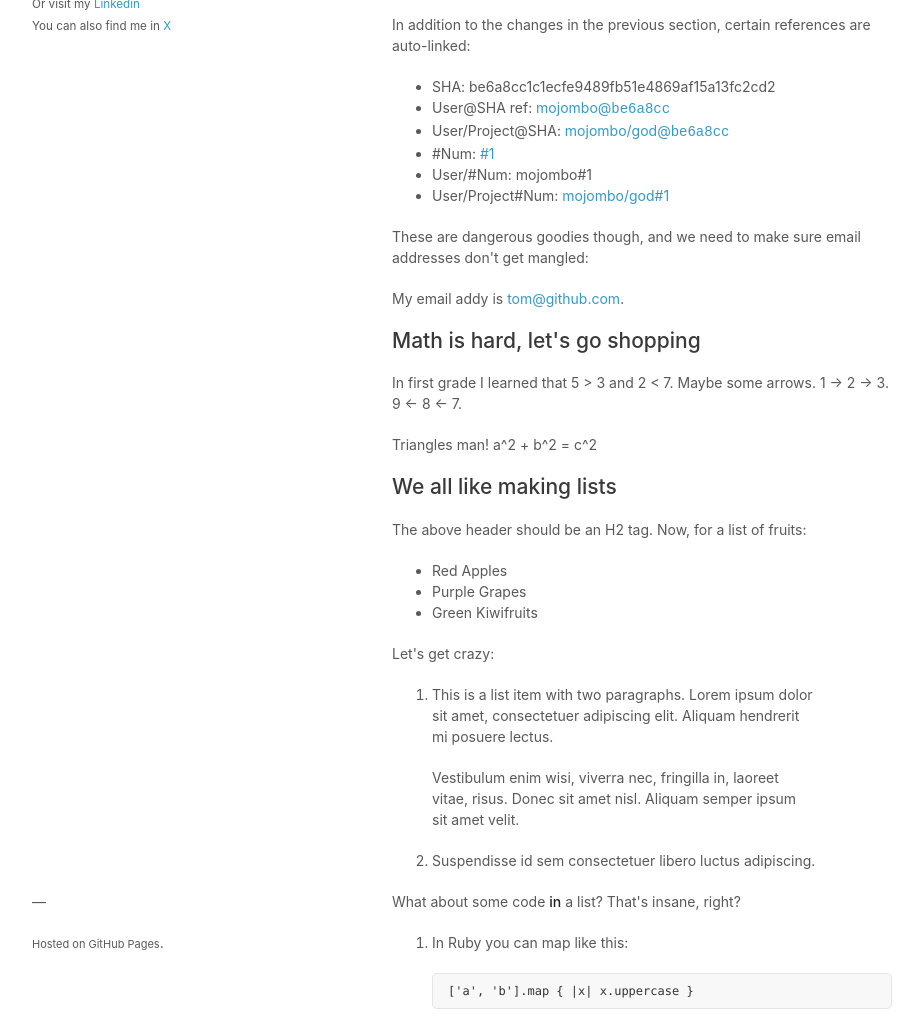
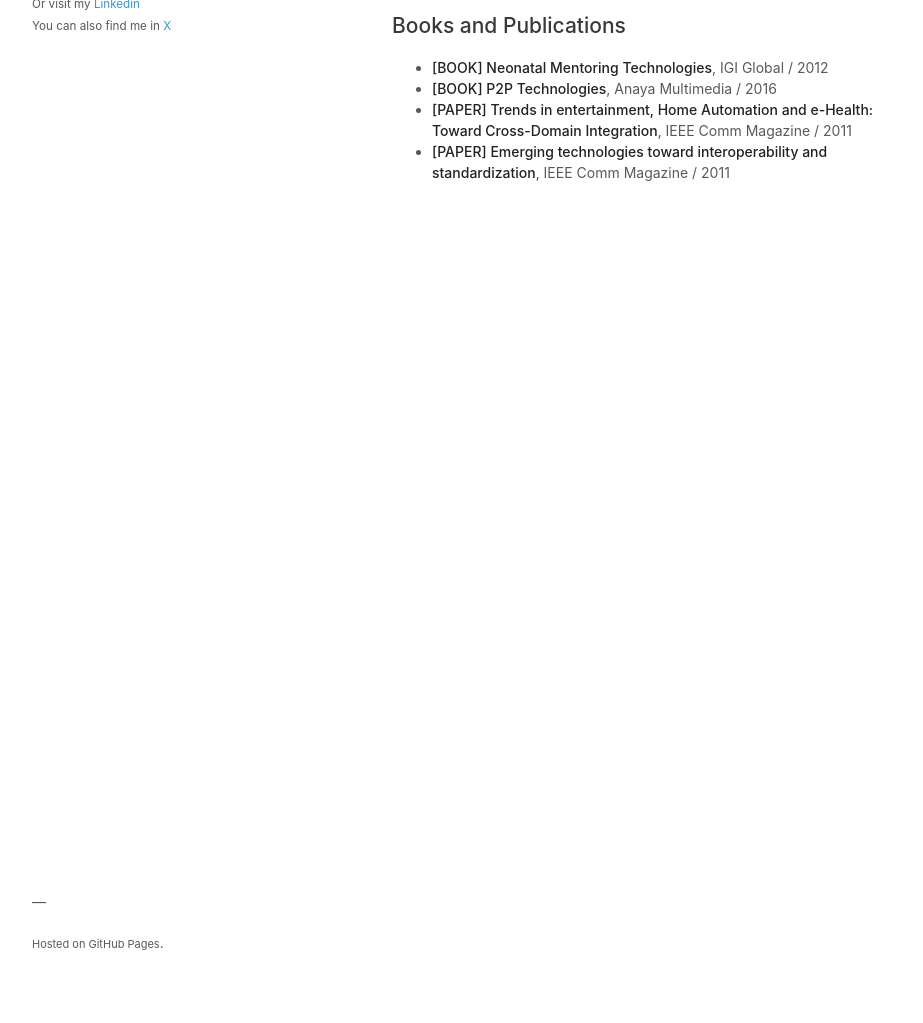
Before and after one commit to antonioaragues/antonioaragues.github.io, a Jekyll site: the page built from index.html, in a window 1280 px wide and 1400 px high, scrolled down 728 px, cut to the strip 377-1400 px from the top of the window. Shown: the whole strip, without its empty margins (178-1101 px from the left). Built offline with Jekyll 4.4.1, drawn with Linux system fonts in a browser that asks for light colours; after the commit the page ends 1358 px from its top, so only the background shows below that; some of the changed text lies outside the part shown.

Commit message:
Update index.html

```diff
--- a/index.html
+++ b/index.html
@@ -57,158 +57,11 @@ layout: default
     <li><strong>Steering Board Member</strong>, ZB40</li>
   </ul>
 
-
-  <p>In addition to the changes in the previous section, certain references are auto-linked:</p>
-
+  <h2>Books and Publications</h2>
   <ul>
-    <li>SHA: be6a8cc1c1ecfe9489fb51e4869af15a13fc2cd2</li>
-    <li>User@SHA ref: <a href="https://github.com/mojombo/product/commit/be6a8cc1c1ecfe9489fb51e4869af15a13fc2cd2" class="commit-link">mojombo@<tt>be6a8cc</tt></a></li>
-    <li>User/Project@SHA: <a href="https://github.com/mojombo/god/commit/be6a8cc1c1ecfe9489fb51e4869af15a13fc2cd2" class="commit-link">mojombo/god@<tt>be6a8cc</tt></a></li>
-    <li>#Num: <a href="https://github.com/github/product/issues/1" class="issue-link" title="Baseline: What is up in the air right now?">#1</a></li>
-    <li>User/#Num: mojombo#1</li>
-    <li>User/Project#Num: <a href="https://github.com/mojombo/god/issues/1" class="issue-link" title="The server is not available (or you do not have permissions to access it)">mojombo/god#1</a></li>
+    <li><strong>[BOOK] Neonatal Mentoring Technologies</strong>, IGI Global / 2012</li>
+    <li><strong>[BOOK] P2P Technologies</strong>, Anaya Multimedia / 2016</li>
+    <li><strong>[PAPER] Trends in entertainment, Home Automation and e-Health: Toward Cross-Domain Integration</strong>, IEEE Comm Magazine / 2011</li>
+    <li><strong>[PAPER] Emerging technologies toward interoperability and standardization</strong>, IEEE Comm Magazine / 2011</li>
   </ul>
-
-  <p>These are dangerous goodies though, and we need to make sure email addresses don't get mangled:</p>
-
-  <p>My email addy is <a href="mailto:tom@github.com">tom@github.com</a>.</p>
-
-  <h2>Math is hard, let's go shopping</h2>
-
-  <p>In first grade I learned that 5 &gt; 3 and 2 &lt; 7. Maybe some arrows. 1 -&gt; 2 -&gt; 3. 9 &lt;- 8 &lt;- 7.</p>
-
-  <p>Triangles man! a^2 + b^2 = c^2</p>
-
-  <h2>We all like making lists</h2>
-
-  <p>The above header should be an H2 tag. Now, for a list of fruits:</p>
-
-  <ul>
-    <li>Red Apples</li>
-    <li>Purple Grapes</li>
-    <li>Green Kiwifruits</li>
-  </ul>
-
-  <p>Let's get crazy:</p>
-
-  <ol>
-    <li>
-      <p>This is a list item with two paragraphs. Lorem ipsum dolor<br>
-      sit amet, consectetuer adipiscing elit. Aliquam hendrerit<br>
-      mi posuere lectus.</p>
-
-      <p>Vestibulum enim wisi, viverra nec, fringilla in, laoreet<br>
-      vitae, risus. Donec sit amet nisl. Aliquam semper ipsum<br>
-      sit amet velit.</p>
-    </li>
-    <li><p>Suspendisse id sem consectetuer libero luctus adipiscing.</p></li>
-  </ol>
-
-  <p>What about some code <strong>in</strong> a list? That's insane, right?</p>
-
-  <ol>
-    <li>
-      <p>In Ruby you can map like this:</p>
-
-      <pre><code>['a', 'b'].map { |x| x.uppercase }</code></pre>
-    </li>
-    <li>
-      <p>In Rails, you can do a shortcut:</p>
-
-      <pre><code>['a', 'b'].map(&amp;:uppercase)</code></pre>
-    </li>
-  </ol>
-
-  <p>Some people seem to like definition lists</p>
-
-  <dl>
-    <dt>Lower cost</dt>
-    <dd>The new version of this product costs significantly less than the previous one!</dd>
-    <dt>Easier to use</dt>
-    <dd>We've changed the product so that it's much easier to use!</dd>
-  </dl>
-
-  <h2>I am a robot</h2>
-
-  <p>Maybe you want to print <code>robot</code> to the console 1000 times. Why not?</p>
-
-  <pre><code>def robot_invasion
-puts("robot " * 1000)
-end
-</code></pre>
-
-  <p>You see, that was formatted as code because it's been indented by four spaces.</p>
-
-  <p>How about we throw some angle braces and ampersands in there?</p>
-
-  <pre><code>&lt;div class="footer"&gt;
-&amp;copy; 2004 Foo Corporation
-&lt;/div&gt;
-</code></pre>
-
-  <h2>Set in stone</h2>
-
-  <p>Preformatted blocks are useful for ASCII art:</p>
-
-  <pre>             ,-.
-,     ,-.   ,-.
-/ \   (   )-(   )
-\ |  ,.&gt;-(   )-&lt;
-\|,' (   )-(   )
-Y ___`-'   `-'
-|/__/   `-'
-|
-|
-|    -hrr-
-___|_____________
-</pre>
-
-  <h2>Playing the blame game</h2>
-
-  <p>If you need to blame someone, the best way to do so is by quoting them:</p>
-
-  <blockquote>
-  <p>I, at any rate, am convinced that He does not throw dice.</p>
-  </blockquote>
-
-  <p>Or perhaps someone a little less eloquent:</p>
-
-  <blockquote>
-  <p>I wish you'd have given me this written question ahead of time so I<br>
-  could plan for it... I'm sure something will pop into my head here in<br>
-  the midst of this press conference, with all the pressure of trying to<br>
-  come up with answer, but it hadn't yet...</p>
-
-  <p>I don't want to sound like<br>
-  I have made no mistakes. I'm confident I have. I just haven't - you<br>
-  just put me under the spot here, and maybe I'm not as quick on my feet<br>
-  as I should be in coming up with one.</p>
-  </blockquote>
-
-  <h2>Table for two</h2>
-
-  <table>
-    <tbody>
-  <tr>
-      <th>ID</th>
-  <th>Name</th>
-  <th>Rank</th>
-    </tr>
-    <tr>
-      <td>1</td>
-  <td>Tom Preston-Werner</td>
-  <td>Awesome</td>
-    </tr>
-    <tr>
-      <td>2</td>
-  <td>Albert Einstein</td>
-  <td>Nearly as awesome</td>
-    </tr>
-  </tbody>
-  </table>
-
-  <h2>Crazy linking action</h2>
-
-  <p>I get 10 times more traffic from <a href="http://google.com/" title="Google">Google</a> than from<br>
-  <a href="http://search.yahoo.com/" title="Yahoo Search">Yahoo</a> or <a href="http://search.msn.com/" title="MSN Search">MSN</a>.</p>
 </section>
```
